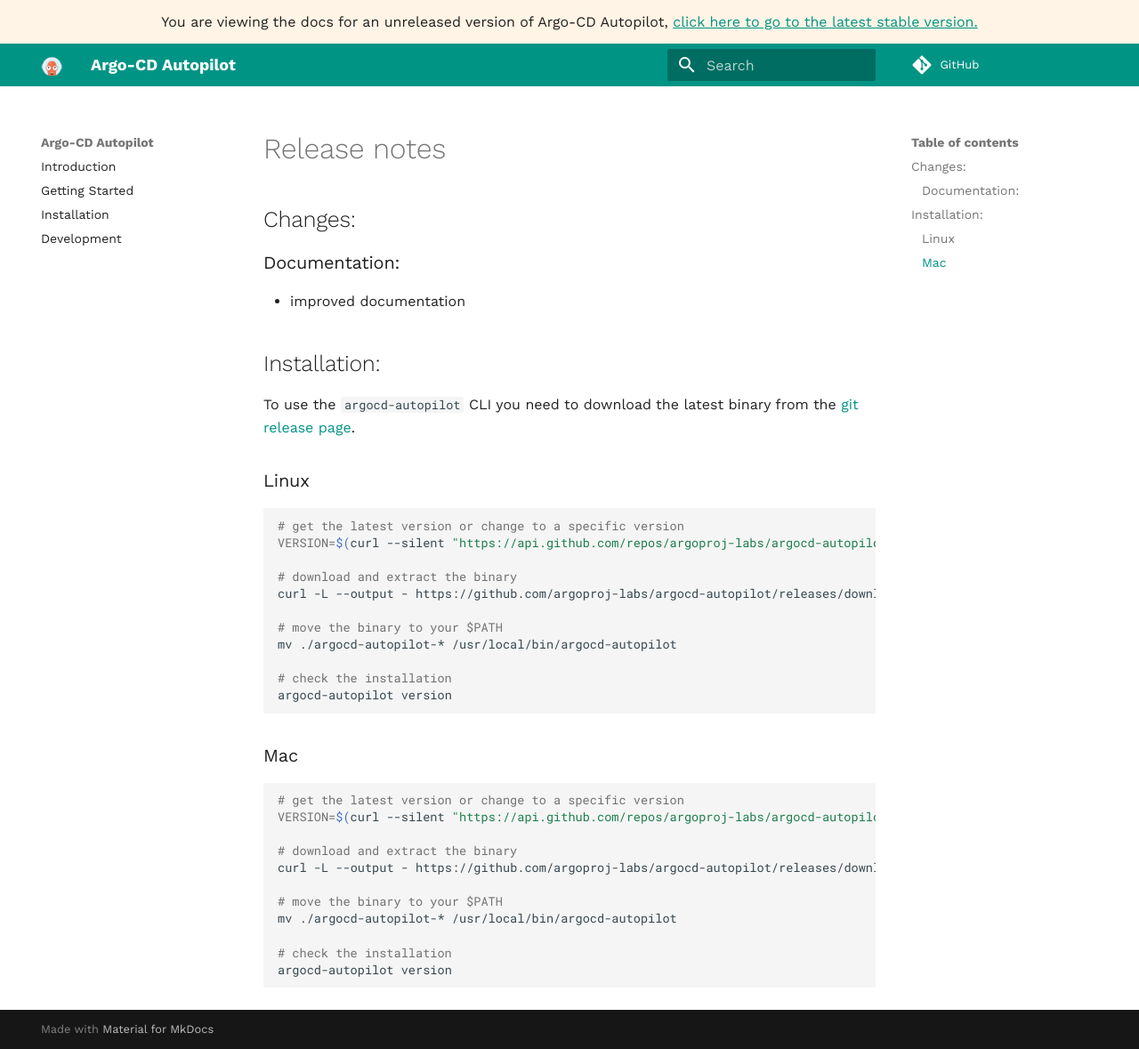
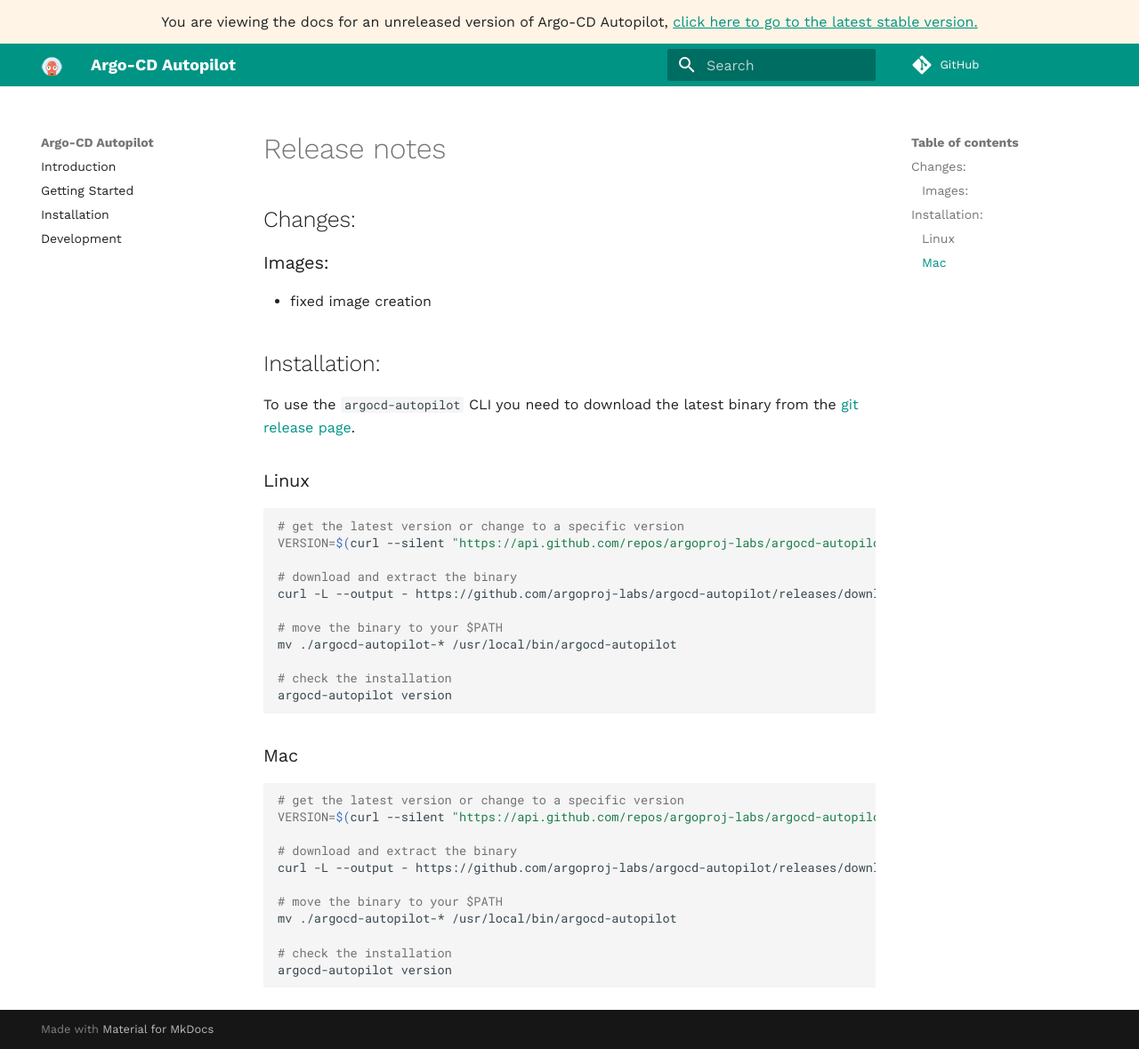
Before and after one commit to argoproj-labs/argocd-autopilot, an MkDocs documentation site: the page built from docs/releases/release_notes.md, in a window 1280 px wide and 1179 px high. Shown: the whole window at 89% size. Built offline with MkDocs 1.6.1 and Material for MkDocs 9.7.7, drawn with Linux system fonts in a browser that asks for light colours; comment, search, counter and statistics services are not loaded.

Commit message:
v0.1.3 (#20)
bumped to v0.1.3

```diff
--- a/docs/releases/release_notes.md
+++ b/docs/releases/release_notes.md
@@ -1,6 +1,6 @@
 ## Changes:
-### Documentation:
- - improved documentation
+### Images:
+* fixed image creation
 
 ## Installation:
 
```
Also changed, not shown: CHANGELOG.md (+3 -0 lines), 1 other file.
